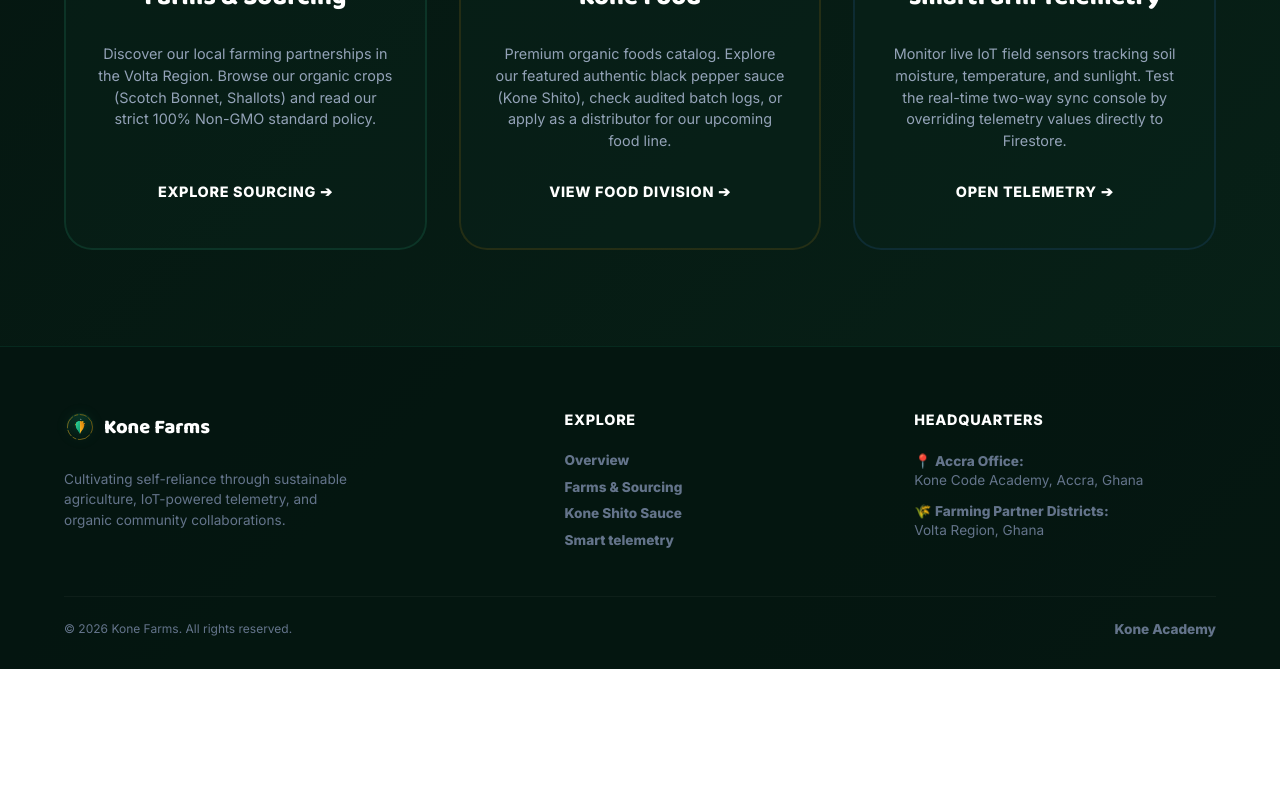
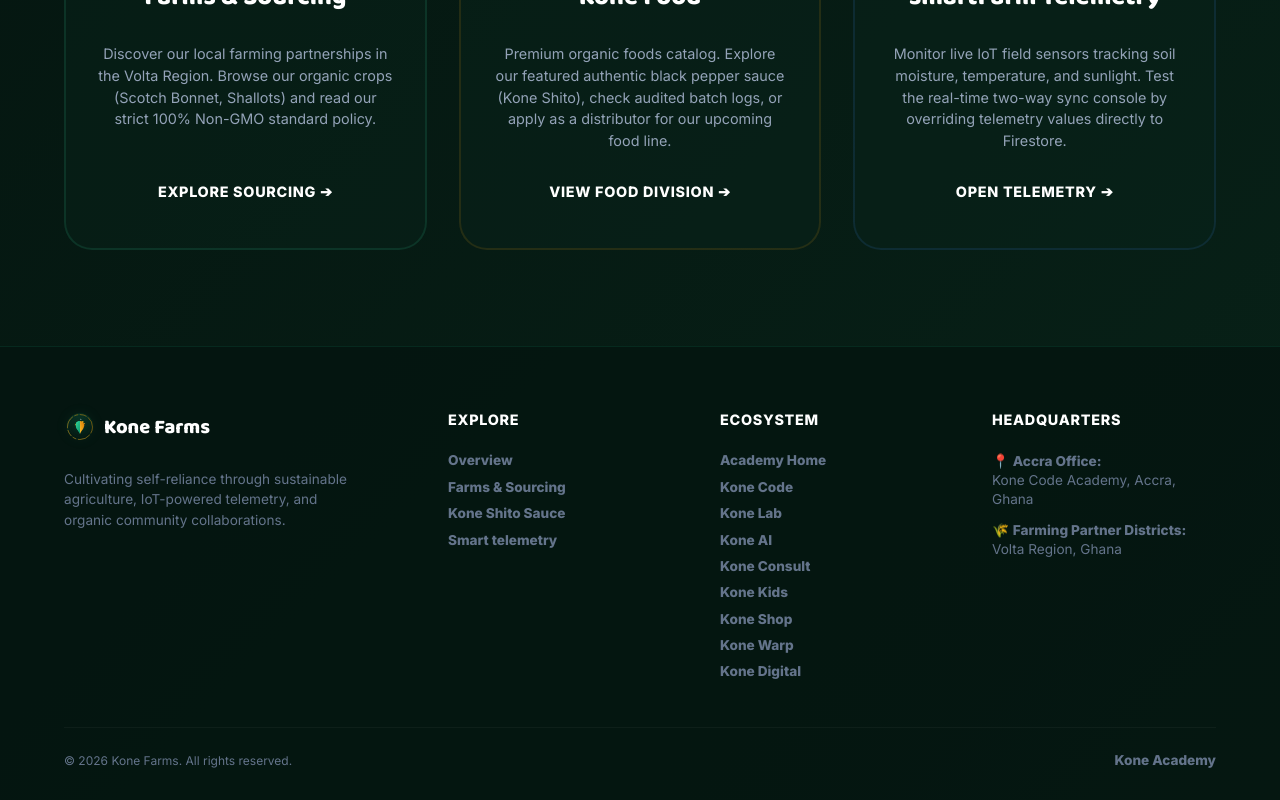
Before and after one commit to PhilipKone/Kone-Farms, a React (Vite) app: page / in a window 1280 px wide. Shown: the part 622-1422 px from the top of the page. Before the commit the page ends 1291 px from the top, so only its background shows below. Built offline with nearby package versions, Linux system fonts and the light colour scheme; no server answers.

Commit message:
SEO: Add agritech smart-link card and sameAs socials

```diff
--- a/index.html
+++ b/index.html
@@ -5,6 +5,7 @@
     <meta name="viewport" content="width=device-width, initial-scale=1.0" />
     <title>Kone Farms & Agritech | Sustainable Agriculture</title>
     <link rel="icon" type="image/svg+xml" href="/logos/logo.svg" />
+    <link rel="canonical" href="https://farms.koneacademy.io/" />
 
     <!-- Primary SEO Metadata -->
     <meta name="description" content="Pioneering Sustainable Agriculture & Food Security Through Modern Agritech. Sourcing organic Scotch Bonnet peppers, shallots, garlic, smoked herring, and dried shrimp directly from Volta Region family farms for our premium Kone Shito." />
@@ -62,7 +63,25 @@
           "addressLocality": "Volta Region",
           "addressCountry": "GH"
         },
-        "description": "Pioneering Sustainable Agriculture & Food Security Through Modern Agritech. Sourcing organic Scotch Bonnet peppers, shallots, garlic, smoked herring, and dried shrimp directly from Volta Region family farms for our premium Kone Shito."
+        "description": "Pioneering Sustainable Agriculture & Food Security Through Modern Agritech. Sourcing organic Scotch Bonnet peppers, shallots, garlic, smoked herring, and dried shrimp directly from Volta Region family farms for our premium Kone Shito.",
+        "sameAs": [
+          "https://www.koneacademy.io/",
+          "https://kids.koneacademy.io/",
+          "https://consult.koneacademy.io/",
+          "https://code.koneacademy.io/",
+          "https://lab.koneacademy.io/",
+          "https://digital.koneacademy.io/",
+          "https://shop.koneacademy.io/",
+          "https://farms.koneacademy.io/",
+          "https://warp.koneacademy.io/",
+          "https://ai.koneacademy.io/",
+          "https://www.linkedin.com/company/konecodeacdemy/",
+          "https://www.facebook.com/profile.php?id=61584327765846",
+          "https://www.instagram.com/koneacademy",
+          "https://x.com/koneacademy",
+          "https://www.tiktok.com/@koneacademy",
+          "https://youtube.com/@koneacademy"
+        ]
       }
     </script>
 
--- a/src/components/Agritech.jsx
+++ b/src/components/Agritech.jsx
@@ -278,6 +278,19 @@ export default function Agritech() {
           </div>
         )}
 
+        {/* Engineering Background Section (SEO Hub & Spoke Link) */}
+        <div className="farms-card" style={{ textAlign: 'left', background: 'rgba(59, 130, 246, 0.03)', border: '1px solid rgba(59, 130, 246, 0.1)', padding: '2rem' }}>
+          <h3 className="smartfarm-title" style={{ color: '#60a5fa', margin: '0 0 1rem 0' }}>🧠 The Engineering Behind smartFarm</h3>
+          <p style={{ color: '#94a3b8', fontSize: '0.95rem', lineHeight: 1.7, margin: 0 }}>
+            Our smartFarm agricultural monitoring system is a product of multidisciplinary collaboration at Kone Academy.
+            The solar telemetry hardware nodes and micro-controllers are designed and prototyped by researchers at the
+            <a href="https://lab.koneacademy.io" target="_blank" rel="noopener noreferrer" style={{ color: '#a855f7', textDecoration: 'none', fontWeight: 600, margin: '0 4px' }}>Kone Lab</a>
+            engineering division, while the automated database sync channels and telemetry dashboard logic are programmed in collaboration with the
+            <a href="https://code.koneacademy.io" target="_blank" rel="noopener noreferrer" style={{ color: '#22c55e', textDecoration: 'none', fontWeight: 600, margin: '0 4px' }}>Kone Code</a>
+            software engineering branch.
+          </p>
+        </div>
+
         {/* smartTools Showcase */}
         <div className="farms-card" style={{ textAlign: 'center' }}>
           <h3 className="smartfarm-title" style={{ justifyContent: 'center', marginBottom: '2rem' }}>
--- a/src/components/Footer.css
+++ b/src/components/Footer.css
@@ -12,7 +12,7 @@
   max-width: 1200px;
   margin: 0 auto;
   display: grid;
-  grid-template-columns: 1.5fr 1fr 1fr;
+  grid-template-columns: 1.5fr 1fr 1fr 1fr;
   gap: 3rem;
   text-align: left;
 }
--- a/src/components/Footer.jsx
+++ b/src/components/Footer.jsx
@@ -25,6 +25,22 @@ export default function Footer() {
             <a href="#farms" className="footer-link">Farms & Sourcing</a>
             <a href="#food" className="footer-link">Kone Shito Sauce</a>
             <a href="#agritech" className="footer-link">Smart telemetry</a>
+          </div>
+        </div>
+
+        {/* Ecosystem Column */}
+        <div className="footer-links-col">
+          <h4 className="footer-h4">Ecosystem</h4>
+          <div className="footer-links">
+            <a href="https://www.koneacademy.io" className="footer-link">Academy Home</a>
+            <a href="https://code.koneacademy.io" className="footer-link">Kone Code</a>
+            <a href="https://lab.koneacademy.io" className="footer-link">Kone Lab</a>
+            <a href="https://ai.koneacademy.io" className="footer-link">Kone AI</a>
+            <a href="https://consult.koneacademy.io" className="footer-link">Kone Consult</a>
+            <a href="https://kids.koneacademy.io" className="footer-link">Kone Kids</a>
+            <a href="https://shop.koneacademy.io" className="footer-link">Kone Shop</a>
+            <a href="https://warp.koneacademy.io" className="footer-link">Kone Warp</a>
+            <a href="https://digital.koneacademy.io" className="footer-link">Kone Digital</a>
           </div>
         </div>
 
```
